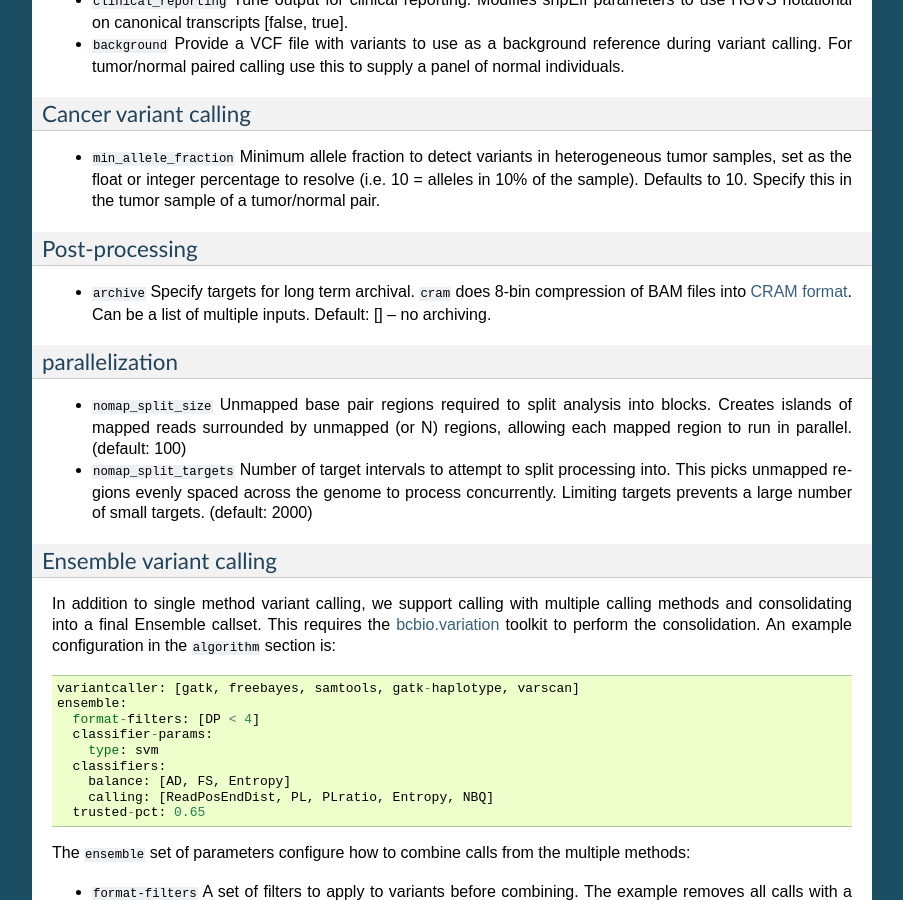
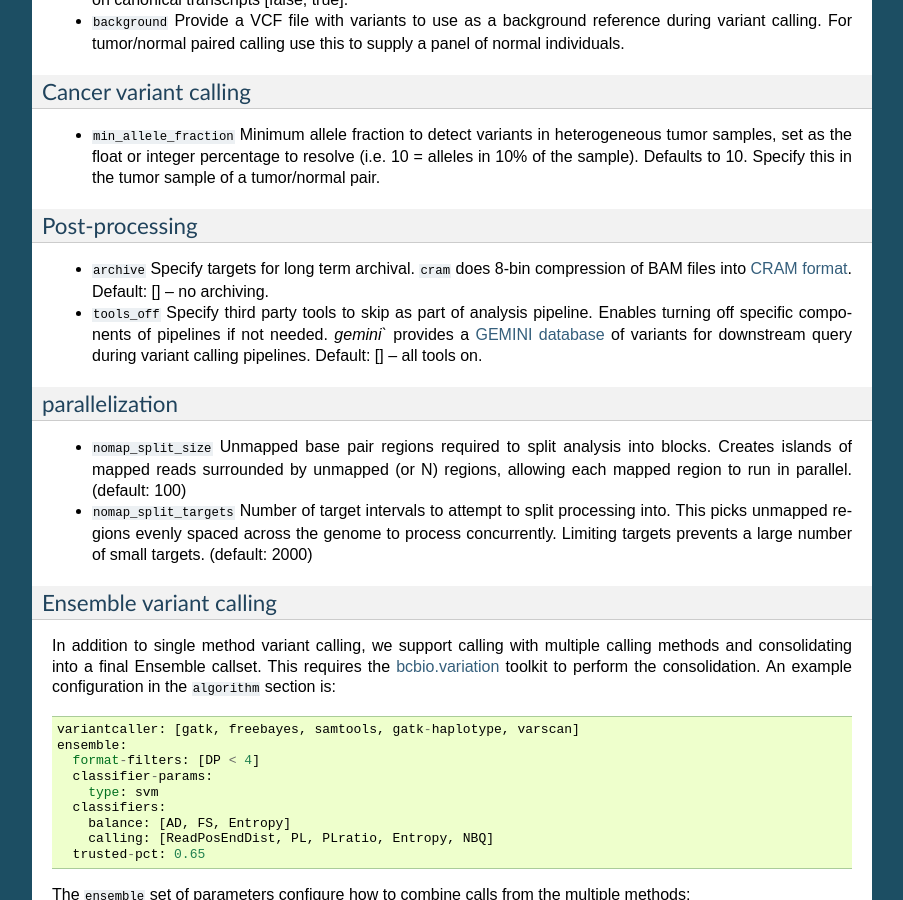
Before and after one commit to bcbio/bcbio-nextgen, a Sphinx documentation site: the page built from docs/contents/configuration.rst, in a window 1280 px wide and 900 px high, scrolled down 5595 px. Shown: the whole window, without its empty margins (198-1101 px from the left). Built offline with Sphinx 7.4.7, drawn with Linux system fonts in a browser that asks for light colours; some of the changed text lies outside the part shown.

Commit message:
Provide 'tools_off' algorithm parameter to turn off processing components. Add support for avoiding gemini database creation. Fixes #401

```diff
--- a/docs/contents/code.rst
+++ b/docs/contents/code.rst
@@ -274,7 +274,6 @@ reference genome file throughout. Here's an example of these inputs::
                                          'jvm_opts': ['-Xms750m', '-Xmx3g']},
                               'stampy': {'dir': '~/install/stampy-1.0.18'},
                               'tophat': {'cores': None},
-                              'ucsc_bigwig': {'memory': '36g'},
                               'varscan': {'dir': '/usr/share/java/varscan'},
                               'vcftools': {'dir': '~/install/vcftools_0.1.9'}}},
     'genome_resources': {'aliases': {'ensembl': 'human',
--- a/docs/contents/configuration.rst
+++ b/docs/contents/configuration.rst
@@ -360,10 +358,16 @@ Post-processing
 ===============
 
 - ``archive`` Specify targets for long term archival. ``cram`` does 8-bin
-  compression of BAM files into `CRAM format`_. Can be a list of multiple
-  inputs. Default: [] -- no archiving.
+  compression of BAM files into `CRAM format`_.
+  Default: [] -- no archiving.
+- ``tools_off`` Specify third party tools to skip as part of analysis
+  pipeline. Enables turning off specific components of pipelines if not
+  needed. `gemini`` provides a `GEMINI database`_ of variants for downstream
+  query during variant calling pipelines.
+  Default: [] -- all tools on.
 
 .. _CRAM format: http://www.ebi.ac.uk/ena/about/cram_toolkit
+.. _GEMINI database: https://github.com/arq5x/gemini
 
 parallelization
 ===============
```
Also changed, not shown: other parts of docs/contents/configuration.rst (+0 -2 lines), 4 other files.
